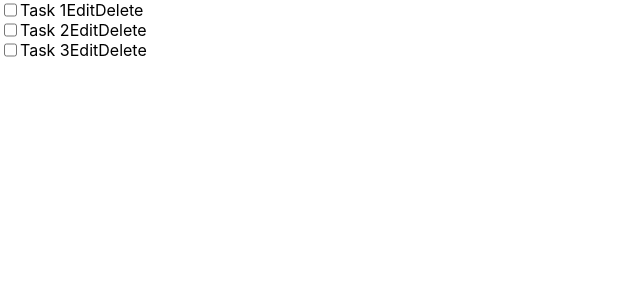
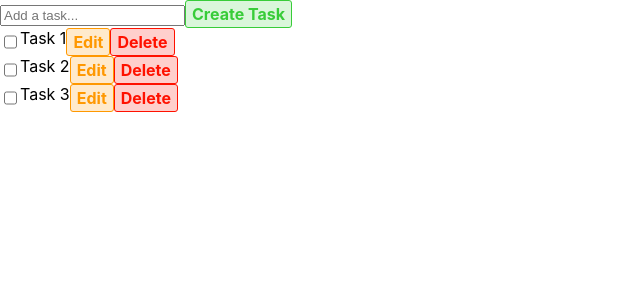
Before and after one commit to amanape/musical-carnival, a React (Create React App) app: page / in a window 1280 px wide. Shown: the top 300 px of the page, without its empty margins (0-640 px from the left). Built offline with nearby package versions, Linux system fonts and the light colour scheme.

Commit message:
Add button styles

```diff
--- a/src/App.tsx
+++ b/src/App.tsx
@@ -2,6 +2,9 @@ import React from 'react';
 import { nanoid } from 'nanoid';
 import TaskList from './components/TaskList/TaskList';
 import { ITask } from './components/Task/Task';
+import TaskInputBar from './components/TaskInputBar/TaskInputBar';
+
+import './sass/main.scss';
 
 const DUMMY_TASKS: ITask[] = [
   {
@@ -19,7 +22,10 @@ const DUMMY_TASKS: ITask[] = [
 ];
 
 const App = () => (
-  <TaskList tasks={DUMMY_TASKS} />
+  <>
+    <TaskInputBar />
+    <TaskList tasks={DUMMY_TASKS} />
+  </>
 );
 
 export default App;
--- a/src/components/Task/Task.scss
+++ b/src/components/Task/Task.scss
@@ -1,3 +1,3 @@
-li {
+li.task {
   display: flex;
 }
--- a/src/components/Task/Task.tsx
+++ b/src/components/Task/Task.tsx
@@ -7,12 +7,12 @@ export interface ITask {
 }
 
 const Task: React.FC<{ title: string }> = ({ title }) => (
-  <li>
+  <li className="task">
     <input type="checkbox" />
     <span>{title}</span>
     <div>
-      <button type="button">Edit</button>
-      <button type="button">Delete</button>
+      <button type="button" className="btn-edit">Edit</button>
+      <button type="button" className="btn-delete">Delete</button>
     </div>
   </li>
 );
--- /dev/null
+++ b/src/components/TaskInputBar/TaskInputBar.tsx
@@ -0,0 +1,10 @@
+import React from 'react';
+
+const TaskInputBar: React.FC = () => (
+  <div>
+    <input type="text" placeholder="Add a task..." />
+    <button type="button" className="btn-create">Create Task</button>
+  </div>
+);
+
+export default TaskInputBar;
--- /dev/null
+++ b/src/sass/abstracts/_mixins.scss
@@ -0,0 +1,13 @@
+@mixin button($btn_color) {
+  display: inline-block;
+  font-weight: 700;
+  padding: 3px 6px;
+  background: lighten($btn_color, 40);
+  color: $btn_color;
+  border: 1px solid $btn_color;
+  border-radius: 3px;
+  text-decoration: none;
+  &:hover {
+    background: lighten($btn_color, 50);
+  }
+}
--- /dev/null
+++ b/src/sass/abstracts/_variables.scss
@@ -0,0 +1,3 @@
+$primary_color: #38cc39;
+$secondary_color: #ff9800;
+$danger_color: #ff1100;
--- /dev/null
+++ b/src/sass/components/_buttons.scss
@@ -0,0 +1,14 @@
+@import '../abstracts/mixins';
+@import '../abstracts/variables';
+
+button.btn-create {
+  @include button($primary_color)
+}
+
+button.btn-edit {
+  @include button($secondary_color)
+}
+
+button.btn-delete {
+  @include button($danger_color)
+}
--- /dev/null
+++ b/src/sass/main.scss
@@ -0,0 +1,4 @@
+@use "abstracts/mixins";
+@use "abstracts/variables";
+
+@use "components/buttons";
```
